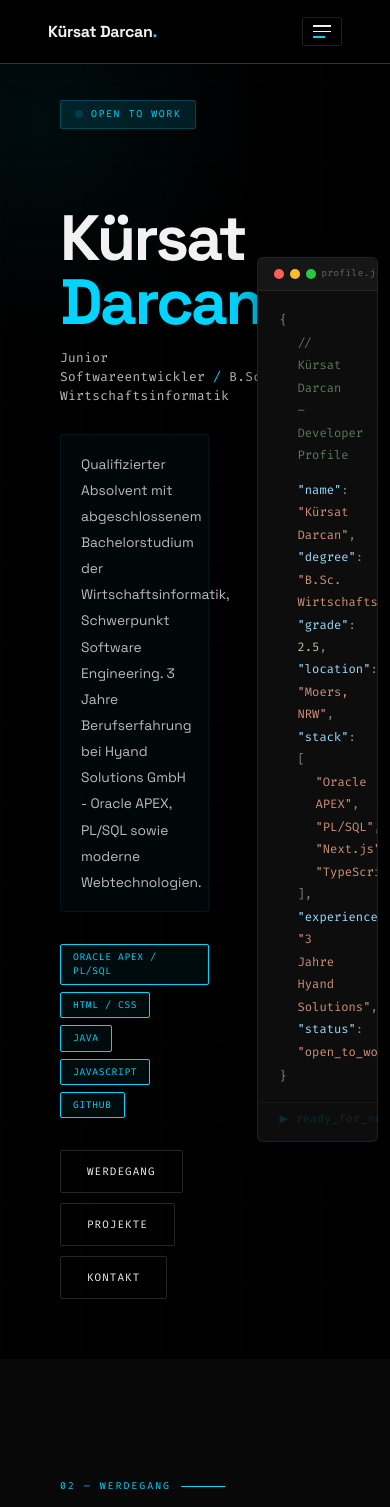
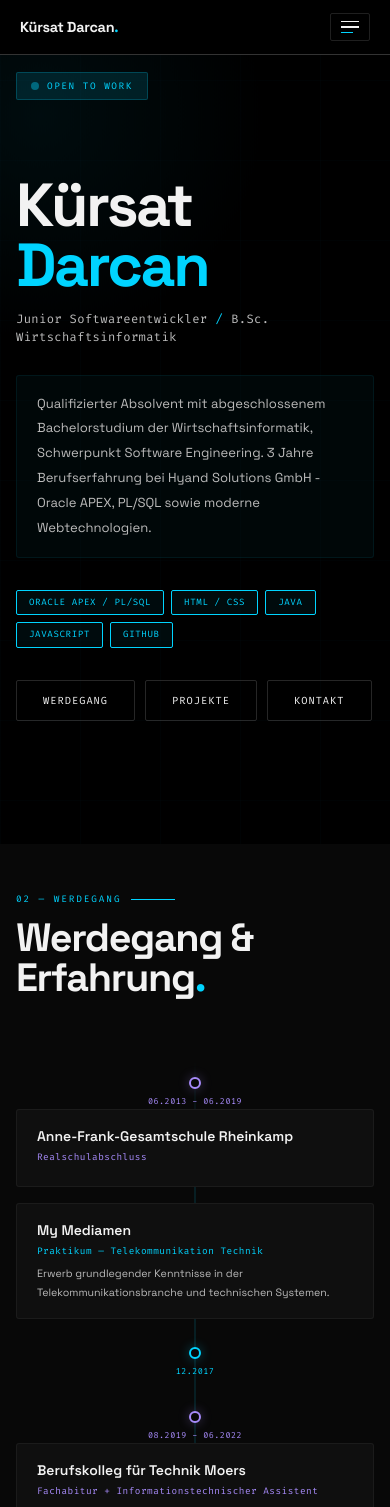
Before and after one commit to KDDevLab/portfolio, a React (Vite) app: page / in a window 390 px wide. Shown: the top 1507 px of the page. Built offline with nearby package versions, Linux system fonts and the light colour scheme.

Commit message:
style: enhance responsive design and typography in Main and Navbar components
Signed-off-by: Kursat <75574588+DKursat@users.noreply.github.com>

```diff
--- a/src/components/Main.tsx
+++ b/src/components/Main.tsx
@@ -43,7 +43,7 @@ function SectionLabel({ index, text }: { index: string; text: string }) {
 function SectionTitle({ children }: { children: React.ReactNode }) {
   return (
     <div style={{
-      fontFamily: font.sans, fontSize: "clamp(2.6rem,4vw,4rem)",
+      fontFamily: font.sans, fontSize: "clamp(2.6rem,4vw,5.5rem)",
       fontWeight: 700, letterSpacing: "-0.035em", color: C.white,
       marginBottom: 64, lineHeight: 1,
     }}>
@@ -68,6 +68,7 @@ function TimelineCard({
 
   const card = (
     <div
+      className="kd-tl-card"
       style={{
         background: C.bg3,
         border: "1px solid rgba(255,255,255,0.05)",
@@ -85,7 +86,7 @@ function TimelineCard({
         (e.currentTarget as HTMLDivElement).style.boxShadow = "none";
       }}
     >
-      <div style={{ fontFamily: font.sans, fontSize: "0.92rem", fontWeight: 600, color: C.white, marginBottom: 3 }}>
+      <div style={{ fontFamily: font.sans, fontSize: "clamp(0.92rem,1.1vw,1.1rem)", fontWeight: 600, color: C.white, marginBottom: 3 }}>
         {item.company}
       </div>
       <div style={{ fontFamily: font.mono, fontSize: "0.62rem", color: accentColor, letterSpacing: "0.05em", marginBottom: 6 }}>
@@ -100,7 +101,7 @@ function TimelineCard({
   );
 
   const mid = (
-    <div style={{ display: "flex", flexDirection: "column", alignItems: "center", paddingTop: 16 }}>
+    <div className="kd-tl-mid" style={{ display: "flex", flexDirection: "column", alignItems: "center", paddingTop: 16 }}>
       <div style={{
         width: isMain ? 16 : 12, height: isMain ? 16 : 12, borderRadius: "50%",
         border: `2px solid ${accentColor}`,
@@ -119,8 +120,8 @@ function TimelineCard({
   );
 
   return (
-    <div ref={ref} style={{ display: "grid", gridTemplateColumns: "1fr 130px 1fr", gap: "0 8px", marginBottom: 48, alignItems: "start" }}>
-      {isLeft ? <>{card}{mid}<div /></> : <><div />{mid}{card}</>}
+    <div ref={ref} className="kd-tl-row">
+      {isLeft ? <>{card}{mid}<div className="kd-tl-empty" /></> : <><div className="kd-tl-empty" />{mid}{card}</>}
     </div>
   );
 }
@@ -159,10 +160,10 @@ function ProjectCard({ project, index }: { project: typeof projects[0]; index: n
         <div style={{ fontFamily: font.mono, fontSize: "0.58rem", color: C.cyan, letterSpacing: "0.05em", marginBottom: 7 }}>
           ▶ {project.category}
         </div>
-        <div style={{ fontFamily: font.sans, fontSize: "1.05rem", fontWeight: 600, color: C.white, marginBottom: 7 }}>
+        <div style={{ fontFamily: font.sans, fontSize: "clamp(1.05rem,1.2vw,1.25rem)", fontWeight: 600, color: C.white, marginBottom: 7 }}>
           {project.title}
         </div>
-        <div style={{ fontFamily: font.sans, fontSize: "0.72rem", color: C.grey, lineHeight: 1.8, marginBottom: 12 }}>
+        <div style={{ fontFamily: font.sans, fontSize: "clamp(0.72rem,0.85vw,0.9rem)", color: C.grey, lineHeight: 1.8, marginBottom: 12 }}>
           {project.desc}
         </div>
         <div style={{ display: "flex", flexWrap: "wrap", gap: 5, marginBottom: 12 }}>
@@ -202,6 +203,48 @@ function Main() {
         @keyframes gridPulse{0%,100%{opacity:.5;}50%{opacity:1;}}
         @keyframes orbFloat{0%,100%{transform:translateY(0);}50%{transform:translateY(-40px);}}
         @keyframes blink{0%,100%{opacity:1;}50%{opacity:.15;}}
+
+        .kd-hero-grid{display:grid;grid-template-columns:55% 45%;align-items:center;gap:48px;padding:100px 60px 60px;max-width:1280px;margin:0 auto;position:relative;z-index:2;}
+        .kd-section-inner{padding:120px 60px;max-width:1280px;margin:0 auto;}
+        .kd-proj-grid{display:grid;grid-template-columns:1fr 1fr;gap:22px;max-width:960px;}
+        .kd-tl-row{display:grid;grid-template-columns:1fr 130px 1fr;gap:0 8px;margin-bottom:48px;align-items:start;}
+        .kd-stack-cols{padding-left:18px;display:grid;grid-template-columns:1fr 1fr;column-gap:16px;}
+        .kd-contact-inner{padding:120px 60px;max-width:680px;margin:0 auto;text-align:center;position:relative;z-index:2;width:100%;}
+
+        @media(min-width:1400px){
+          html{font-size:112%;}
+          .kd-hero-grid{padding:120px 80px 80px;gap:64px;max-width:1440px;}
+          .kd-section-inner{padding:140px 80px;max-width:1440px;}
+          .kd-proj-grid{max-width:1100px;gap:28px;}
+          .kd-contact-inner{padding:140px 80px;max-width:780px;}
+          .kd-tl-row{margin-bottom:56px;}
+        }
+
+        @media(min-width:1800px){
+          html{font-size:120%;}
+          .kd-hero-grid{padding:140px 100px 100px;gap:80px;}
+          .kd-section-inner{padding:160px 100px;}
+          .kd-contact-inner{padding:160px 100px;}
+        }
+
+        @media(max-width:900px){
+          .kd-hero-grid{grid-template-columns:1fr;padding:80px 24px 48px;gap:36px;}
+          .kd-code-block{display:none;}
+          .kd-section-inner{padding:64px 24px;}
+          .kd-proj-grid{grid-template-columns:1fr;}
+          .kd-tl-row{display:block;margin-bottom:16px;}
+          .kd-tl-mid,.kd-tl-empty{display:none;}
+          .kd-tl-card{text-align:left!important;margin-bottom:12px;}
+          .kd-stack-cols{grid-template-columns:1fr;}
+          .kd-contact-inner{padding:64px 24px;}
+        }
+
+        @media(max-width:480px){
+          html{font-size:95%;}
+          .kd-hero-grid{padding:72px 16px 40px;}
+          .kd-section-inner{padding:48px 16px;}
+          .kd-contact-inner{padding:48px 16px;}
+        }
       `;
       document.head.appendChild(style);
     }
@@ -216,9 +259,7 @@ function Main() {
       <section
         id="about"
         style={{
-          minHeight: "100vh", padding: "100px 60px 60px",
-          display: "grid", gridTemplateColumns: "55% 45%",
-          alignItems: "center", gap: 48,
+          minHeight: "100vh",
           background: C.bg, position: "relative", overflow: "hidden",
         }}
       >
@@ -228,6 +269,8 @@ function Main() {
         <div style={{ position: "absolute", top: -100, right: 100, width: 500, height: 500,
           borderRadius: "50%", background: "radial-gradient(circle,rgba(0,212,255,0.06) 0%,transparent 65%)",
           pointerEvents: "none", animation: "orbFloat 10s ease-in-out infinite" }} />
+
+        <div className="kd-hero-grid">
 
         <div style={{ position: "relative", zIndex: 2 }}>
           <div style={{
@@ -241,18 +284,18 @@ function Main() {
             Open to Work
           </div>
 
-          <h1 style={{ fontFamily: font.sans, fontSize: "clamp(4rem,6vw,6rem)", fontWeight: 700, lineHeight: 1.0, letterSpacing: "-0.04em", color: C.white, marginBottom: 14 }}>
+          <h1 style={{ fontFamily: font.sans, fontSize: "clamp(4rem,6vw,8rem)", fontWeight: 700, lineHeight: 1.0, letterSpacing: "-0.04em", color: C.white, marginBottom: 14 }}>
             Kürsat<br />
             <span style={{ color: C.cyan }}>Darcan</span>
           </h1>
 
-          <div style={{ fontFamily: font.mono, fontSize: "0.8rem", color: C.grey2, marginBottom: 28, letterSpacing: "0.03em" }}>
+          <div style={{ fontFamily: font.mono, fontSize: "clamp(0.8rem,1vw,1rem)", color: C.grey2, marginBottom: 28, letterSpacing: "0.03em" }}>
             Junior Softwareentwickler
             <span style={{ color: C.cyan, margin: "0 8px" }}>/</span>
             B.Sc. Wirtschaftsinformatik
           </div>
 
-          <div style={{ fontFamily: font.sans, fontSize: "0.86rem", lineHeight: 1.9, color: C.grey2, maxWidth: 520, marginBottom: 32, padding: "16px 20px", background: "rgba(0,212,255,0.03)", border: "1px solid rgba(0,212,255,0.08)", borderRadius: 3 }}>
+          <div style={{ fontFamily: font.sans, fontSize: "clamp(0.86rem,1vw,1.05rem)", lineHeight: 1.9, color: C.grey2, maxWidth: 520, marginBottom: 32, padding: "16px 20px", background: "rgba(0,212,255,0.03)", border: "1px solid rgba(0,212,255,0.08)", borderRadius: 3 }}>
             Qualifizierter Absolvent mit abgeschlossenem Bachelorstudium der
             Wirtschaftsinformatik, Schwerpunkt Software Engineering. 3 Jahre
             Berufserfahrung bei Hyand Solutions GmbH - Oracle APEX, PL/SQL
@@ -308,7 +351,7 @@ function Main() {
         </div>
 
         <div style={{ position: "relative", zIndex: 2 }}>
-          <div style={{ background: "#0d0d0d", border: "1px solid rgba(0,212,255,0.15)", borderRadius: 6, overflow: "hidden", boxShadow: "0 8px 32px rgba(0,0,0,0.45)" }}>
+          <div style={{ background: "#0d0d0d", border: "1px solid rgba(0,212,255,0.15)", borderRadius: 6, overflow: "hidden", boxShadow: "0 8px 32px rgba(0,0,0,0.45)" }} className="kd-code-block">
             <div style={{ background: "#161616", padding: "9px 16px", borderBottom: "1px solid rgba(255,255,255,0.06)", display: "flex", alignItems: "center", gap: 6 }}>
               <span style={{ width: 10, height: 10, borderRadius: "50%", background: "#ff5f57", display: "inline-block", flexShrink: 0 }} />
               <span style={{ width: 10, height: 10, borderRadius: "50%", background: "#febc2e", display: "inline-block", flexShrink: 0 }} />
@@ -317,7 +360,7 @@ function Main() {
             </div>
             <div style={{ padding: "18px 22px 14px", fontFamily: font.mono, fontSize: "0.76rem", lineHeight: 1.85 }}>
               <div style={{ color: "#858585" }}>{'{'}</div>
-              <div style={{ paddingLeft: 18, color: "#5a7a5a", fontStyle: "italic", marginBottom: 6 }}>// Kürsat Darcan – Developer Profile</div>
+              <div style={{ paddingLeft: 18, color: "#5a7a5a", fontStyle: "italic", marginBottom: 6 }}>// Kürsat Darcan - Developer Profile</div>
               <div style={{ height: 6 }} />
               <div style={{ paddingLeft: 18 }}><span style={{ color: "#9cdcfe" }}>"name"</span><span style={{ color: "#858585" }}>: </span><span style={{ color: "#ce9178" }}>"Kürsat Darcan"</span><span style={{ color: "#858585" }}>,</span></div>
               <div style={{ paddingLeft: 18 }}><span style={{ color: "#9cdcfe" }}>"degree"</span><span style={{ color: "#858585" }}>: </span><span style={{ color: "#ce9178" }}>"B.Sc. Wirtschaftsinformatik"</span><span style={{ color: "#858585" }}>,</span></div>
@@ -325,11 +368,17 @@ function Main() {
               <div style={{ paddingLeft: 18 }}><span style={{ color: "#9cdcfe" }}>"location"</span><span style={{ color: "#858585" }}>: </span><span style={{ color: "#ce9178" }}>"Moers, NRW"</span><span style={{ color: "#858585" }}>,</span></div>
               <div style={{ paddingLeft: 18 }}>
                 <span style={{ color: "#9cdcfe" }}>"stack"</span><span style={{ color: "#858585" }}>: [</span>
-                <div style={{ paddingLeft: 18 }}>
+                <div className="kd-stack-cols">
+                  <div><span style={{ color: "#ce9178" }}>"GitHub"</span><span style={{ color: "#858585" }}>,</span></div>
+                  <div><span style={{ color: "#ce9178" }}>"HTML/CSS"</span><span style={{ color: "#858585" }}>,</span></div>
+                  <div><span style={{ color: "#ce9178" }}>"Java"</span><span style={{ color: "#858585" }}>,</span></div>
+                  <div><span style={{ color: "#ce9178" }}>"JavaScript"</span><span style={{ color: "#858585" }}>,</span></div>
+                  <div><span style={{ color: "#ce9178" }}>"MongoDB"</span><span style={{ color: "#858585" }}>,</span></div>
+                  <div><span style={{ color: "#ce9178" }}>"Next.js"</span><span style={{ color: "#858585" }}>,</span></div>
                   <div><span style={{ color: "#ce9178" }}>"Oracle APEX"</span><span style={{ color: "#858585" }}>,</span></div>
+                  <div><span style={{ color: "#ce9178" }}>"Oracle DB"</span><span style={{ color: "#858585" }}>,</span></div>
                   <div><span style={{ color: "#ce9178" }}>"PL/SQL"</span><span style={{ color: "#858585" }}>,</span></div>
-                  <div><span style={{ color: "#ce9178" }}>"Next.js"</span><span style={{ color: "#858585" }}>,</span></div>
-                  <div><span style={{ color: "#ce9178" }}>"TypeScript"</span></div>
+                  <div><span style={{ color: "#ce9178" }}>"Vue.js"</span><span style={{ color: "#858585" }}>,</span></div>
                 </div>
                 <span style={{ color: "#858585" }}>],</span>
               </div>
@@ -343,31 +392,36 @@ function Main() {
             </div>
           </div>
         </div>
+        </div>{/* end kd-hero-grid */}
       </section>
 
-      <section id="education" style={{ padding: "120px 60px", background: C.bg2 }}>
+      <section id="education" style={{ background: C.bg2 }}>
+        <div className="kd-section-inner">
         <SectionLabel index="02" text="Werdegang" />
         <SectionTitle>Werdegang & Erfahrung<span style={{ color: C.cyan }}>.</span></SectionTitle>
         <div style={{ position: "relative", maxWidth: 880, margin: "0 auto" }}>
           <div style={{ position: "absolute", left: "50%", top: 0, bottom: 0, width: 1, background: `linear-gradient(180deg,transparent,${C.cbord} 8%,${C.cbord} 92%,transparent)`, transform: "translateX(-50%)" }} />
           {timelineItems.map((item, i) => <TimelineCard key={i} item={item} index={i} />)}
         </div>
-      </section>
-
-      <section id="projects" style={{ padding: "120px 60px", background: C.bg, position: "relative", overflow: "hidden" }}>
-        <div style={{ position: "absolute", top: -200, right: -200, width: 600, height: 600, borderRadius: "50%", background: "radial-gradient(ellipse,rgba(0,212,255,0.03) 0%,transparent 70%)", pointerEvents: "none" }} />
-        <SectionLabel index="03" text="Projekte" />
-        <SectionTitle>Was ich entwickelt habe.</SectionTitle>
-        <div style={{ display: "grid", gridTemplateColumns: "1fr 1fr", gap: 22, maxWidth: 960 }}>
-          {projects.map((p, i) => <ProjectCard key={i} project={p} index={i} />)}
         </div>
       </section>
 
-      <section id="contact" style={{ minHeight: "100vh", padding: "120px 60px", background: C.bg2, display: "flex", flexDirection: "column", justifyContent: "center", alignItems: "center", position: "relative", overflow: "hidden" }}>
+      <section id="projects" style={{ background: C.bg, position: "relative", overflow: "hidden" }}>
+        <div style={{ position: "absolute", top: -200, right: -200, width: 600, height: 600, borderRadius: "50%", background: "radial-gradient(ellipse,rgba(0,212,255,0.03) 0%,transparent 70%)", pointerEvents: "none" }} />
+        <div className="kd-section-inner">
+        <SectionLabel index="03" text="Projekte" />
+        <SectionTitle>Was ich entwickelt habe.</SectionTitle>
+        <div className="kd-proj-grid">
+          {projects.map((p, i) => <ProjectCard key={i} project={p} index={i} />)}
+        </div>
+        </div>
+      </section>
+
+      <section id="contact" style={{ minHeight: "100vh", background: C.bg2, display: "flex", flexDirection: "column", justifyContent: "center", alignItems: "center", position: "relative", overflow: "hidden" }}>
         <div style={{ position: "absolute", bottom: -200, left: -200, width: 700, height: 700, borderRadius: "50%", background: "radial-gradient(ellipse,rgba(0,212,255,0.03) 0%,transparent 65%)", pointerEvents: "none" }} />
-        <div style={{ maxWidth: 680, position: "relative", zIndex: 2, textAlign: "center" }}>
+        <div className="kd-contact-inner">
           <SectionLabel index="04" text="Kontakt" />
-          <h2 style={{ fontFamily: font.sans, fontSize: "clamp(3rem,5.5vw,5rem)", fontWeight: 700, letterSpacing: "-0.04em", lineHeight: 1.0, color: C.white, marginBottom: 18 }}>
+          <h2 style={{ fontFamily: font.sans, fontSize: "clamp(3rem,5.5vw,6.5rem)", fontWeight: 700, letterSpacing: "-0.04em", lineHeight: 1.0, color: C.white, marginBottom: 18 }}>
             Bereit für<br /><span style={{ color: C.cyan }}>neue</span><br />Challenges.
           </h2>
           <p style={{ fontFamily: font.sans, fontSize: "0.85rem", color: C.grey, lineHeight: 1.85, marginBottom: 48, maxWidth: 460 }}>
--- a/src/components/Navbar.tsx
+++ b/src/components/Navbar.tsx
@@ -36,8 +36,6 @@ const Navbar: React.FC = () => {
     <>
       <nav style={{
         position: 'fixed', top: 0, left: 0, right: 0, zIndex: 500,
-        display: 'flex', alignItems: 'center', justifyContent: 'space-between',
-        padding: '0 48px', height: 64,
         background: C.bg,
         backdropFilter: 'blur(20px)',
         borderBottom: scrolled
@@ -45,10 +43,12 @@ const Navbar: React.FC = () => {
           : '1px solid rgba(255,255,255,0.20)',
         transition: 'border-color 0.5s',
       }}>
+        <div style={{ maxWidth: 1280, margin: '0 auto', width: '100%', display: 'flex', alignItems: 'center', justifyContent: 'space-between', padding: '0 48px', height: 58 }} className="kd-nav-inner">
         <button
           onClick={() => isLegal ? navigate('/') : scrollTo('about')}
+          className="kd-nav-logo"
           style={{
-            fontFamily: font.sans, fontWeight: 700, fontSize: '1rem',
+            fontFamily: font.sans, fontWeight: 700, fontSize: 'clamp(0.95rem,1.3vw,1.15rem)',
             color: C.white, background: 'none', border: 'none',
             cursor: 'pointer', letterSpacing: '-0.02em', padding: 0,
           }}
@@ -57,7 +57,7 @@ const Navbar: React.FC = () => {
         </button>
 
         <div style={{ display: 'flex', gap: 8, alignItems: 'center' }}>
-          <div className="kd-nav-desktop" style={{ display: 'flex', gap: 4 }}>
+          <div className="kd-nav-desktop" style={{ display: 'flex', gap: 2 }}>
             {isLegal ? (
               <NavBtn label="← Startseite" onClick={() => navigate('/')} />
             ) : (
@@ -81,6 +81,7 @@ const Navbar: React.FC = () => {
             <span style={{ display: 'block', width: 18, height: 1.5, background: C.white }} />
             <span style={{ display: 'block', width: 12, height: 1.5, background: C.cyan }} />
           </button>
+        </div>
         </div>
       </nav>
 
@@ -136,9 +137,14 @@ const Navbar: React.FC = () => {
       </div>
 
       <style>{`
+        .kd-nav-inner { box-sizing: border-box; }
         @media (max-width: 768px) {
           .kd-nav-desktop { display: none !important; }
           .kd-nav-hamburger { display: flex !important; }
+          .kd-nav-inner { padding: 0 20px !important; height: 54px !important; }
+        }
+        @media (min-width: 1400px) {
+          .kd-nav-inner { padding: 0 64px !important; }
         }
       `}</style>
     </>
@@ -151,8 +157,8 @@ function NavBtn({ label, onClick }: { label: string; onClick: () => void }) {
     <button onClick={onClick}
       onMouseEnter={() => setHov(true)} onMouseLeave={() => setHov(false)}
       style={{
-        fontFamily: font.mono, fontSize: '0.68rem', letterSpacing: '0.08em',
-        textTransform: 'uppercase', padding: '8px 16px', borderRadius: 2,
+        fontFamily: font.mono, fontSize: 'clamp(0.62rem,0.9vw,0.78rem)', letterSpacing: '0.08em',
+        textTransform: 'uppercase', padding: '7px 14px', borderRadius: 2,
         background: 'none', border: 'none', cursor: 'pointer',
         color: hov ? C.cyan : C.grey,
         transition: 'color 0.2s',
```
